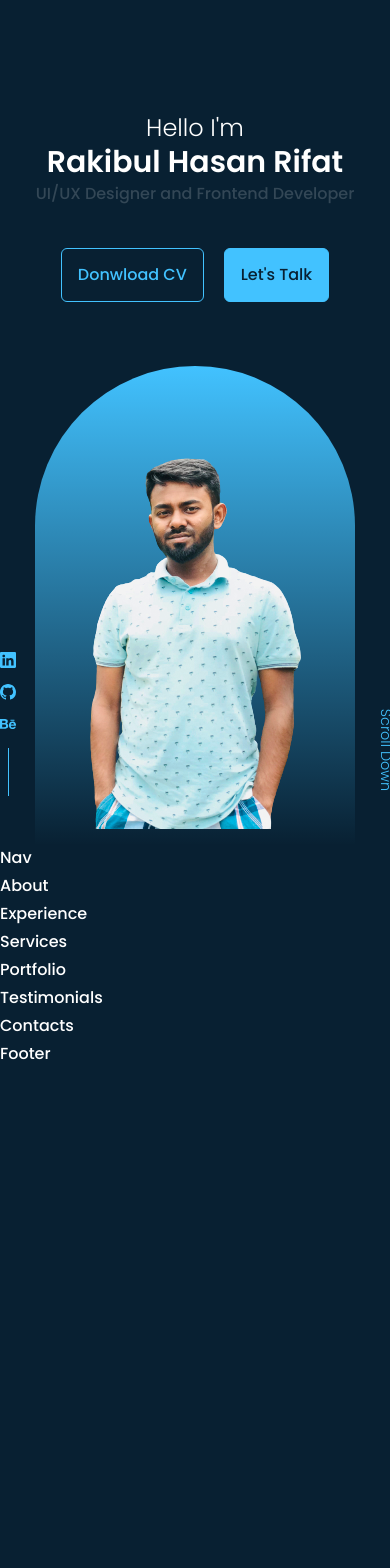
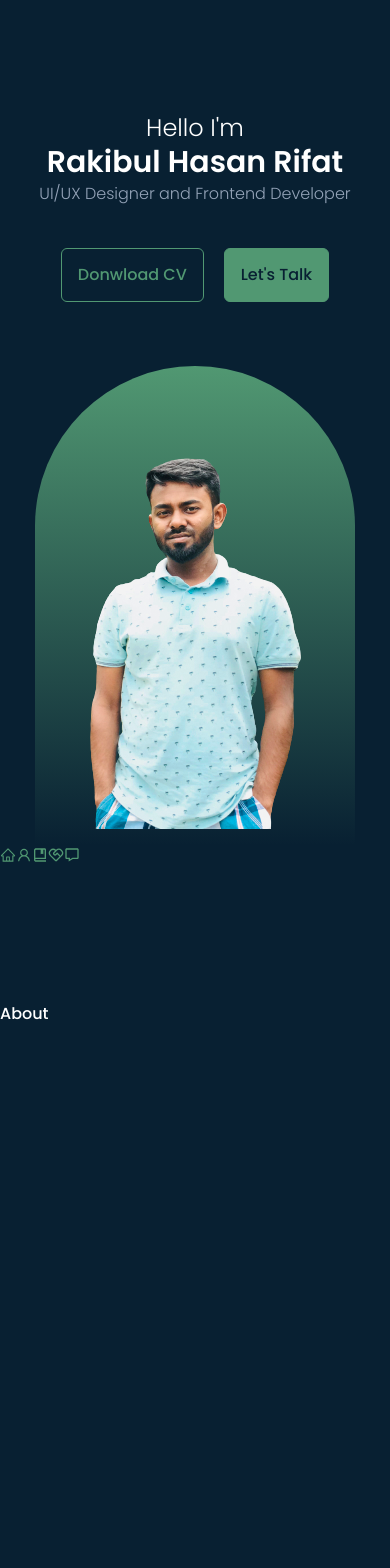
Before and after one commit to RifatdaM/Portfolio_RHR, a React (Create React App) app: page / in a window 390 px wide. Shown: the top 1568 px of the page. Before the commit the page ends 1068 px from the top, so only its background shows below. Built offline with nearby package versions, Linux system fonts and the light colour scheme.

Commit message:
header responsive done

```diff
--- a/src/components/about/About.jsx
+++ b/src/components/about/About.jsx
@@ -3,7 +3,7 @@ import '../../index.css'
 
 const About = () => {
   return (
-    <div>About</div>
+    <section id='about'>About</section>
   )
 }
 
--- a/src/components/contacts/Contacts.jsx
+++ b/src/components/contacts/Contacts.jsx
@@ -3,7 +3,7 @@ import '../../index.css'
 
 const Contacts = () => {
   return (
-    <div>Contacts</div>
+    <section id='contact'>Contacts</section>
   )
 }
 
--- a/src/components/experience/Experience.jsx
+++ b/src/components/experience/Experience.jsx
@@ -3,7 +3,7 @@ import '../../index.css'
 
 const Experience = () => {
   return (
-    <div>Experience</div>
+    <section id='experience'>Experience</section>
   )
 }
 
--- a/src/components/header/header.jsx
+++ b/src/components/header/header.jsx
@@ -7,11 +7,11 @@ import HeaderSocials from "./HeaderSocials";
 
 const Header = () => {
   return (
-    <header>
+    <header id="home">
       <div className="container header__container mx-auto ">
         <h1 className="text-2xl font-light">Hello I'm</h1>
         <h1 className="text-3xl font-semibold">Rakibul Hasan Rifat</h1>
-        <h5 className="font-xl text-gray font-normal">UI/UX Designer and Frontend Developer</h5>
+        <h5 className="font-xl text-slate-400 font-light">UI/UX Designer and Frontend Developer</h5>
         <CTA/>
 
         <HeaderSocials/>
--- a/src/components/nav/Nav.jsx
+++ b/src/components/nav/Nav.jsx
@@ -1,9 +1,17 @@
 import React from 'react'
 import '../../index.css'
-
+import {AiOutlineHome, AiOutlineUser} from 'react-icons/ai'
+import {BiBookBookmark, BiMessage} from 'react-icons/bi'
+import {RiServiceLine} from 'react-icons/ri'
 const Nav = () => {
   return (
-    <div>Nav</div>
+    <nav>
+      <a href="#home"><AiOutlineHome/></a>
+      <a href="#about"><AiOutlineUser/></a>
+      <a href="#experience"><BiBookBookmark/></a>
+      <a href="#services"><RiServiceLine/></a>
+      <a href="#contact"><BiMessage/></a>
+    </nav>
   )
 }
 
--- a/src/components/services/Services.jsx
+++ b/src/components/services/Services.jsx
@@ -3,7 +3,7 @@ import '../../index.css'
 
 const Services = () => {
   return (
-    <div>Services</div>
+    <section id='services'>Services</section>
   )
 }
 
--- a/src/index.css
+++ b/src/index.css
@@ -9,10 +9,13 @@ body{
     @apply bg-background font-poppins leading-7 scroll-smooth text-white
 }
 a{
-    @apply text-primary hover:text-white
+    @apply text-primary hover:text-white inline-block
 }
 header{
-    @apply h-screen pt-28 overflow-hidden
+    @apply h-screen md:h-[68vh] lg:h-screen pt-28 overflow-hidden
+}
+section{
+    @apply mt-32 h-screen
 }
 
 /* ====================BUTTONS===================== */
@@ -35,14 +38,13 @@ header{
 
 /* =====================HeaderSOCIALS================== */
 .header__socials{
-    @apply flex flex-col items-center gap-4 absolute left-0 bottom-12
+    @apply hidden md:flex after:bg-primary flex-col items-center gap-4 absolute left-0 bottom-12
 }
 
 .header__socials::after{
    content: '';
    width: 1px;
    height: 3rem;
-   background: #42C2FF;
 }
 
 /* ==================IMAGE================ */
@@ -51,5 +53,5 @@ header{
 }
 /* ==================SCROLLDOWN================ */
 .scroll__down{
-    @apply absolute -right-[2.3rem] bottom-20 transform rotate-90 font-light text-[0.9rem]
+    @apply hidden md:inline-block absolute -right-[2.3rem] bottom-20 transform rotate-90 font-light text-[0.9rem]
 }
--- a/tailwind.config.js
+++ b/tailwind.config.js
@@ -9,8 +9,8 @@ module.exports = {
       colors:{
         background: "#082032",
         backgroundVer:"#2C394B",
-        // primary: "#FF4C29",
-        primary: "#42C2FF",
+        primary: "#519872",
+        // primary: "#42C2FF",
 
         dark: "#111827",
         white: "#fff",
```
